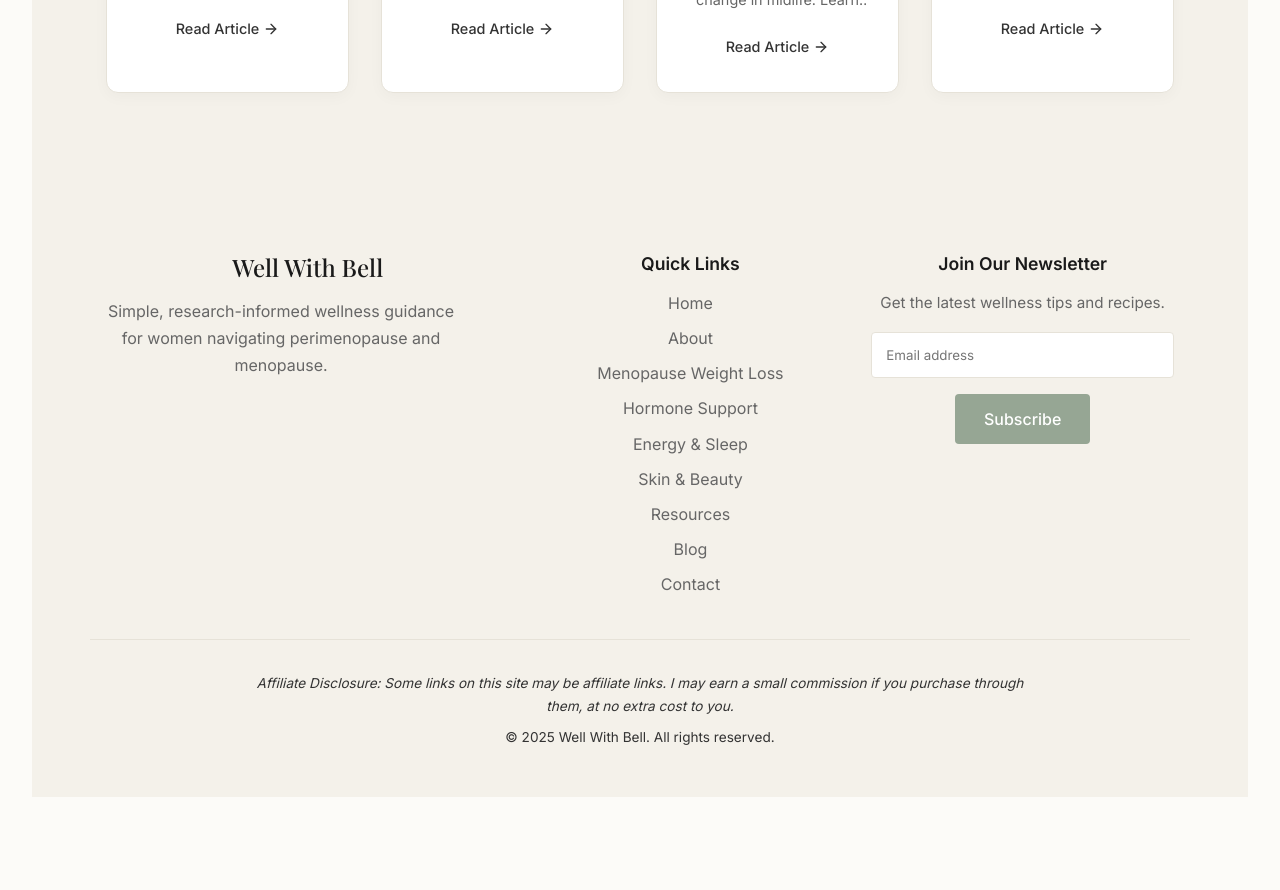
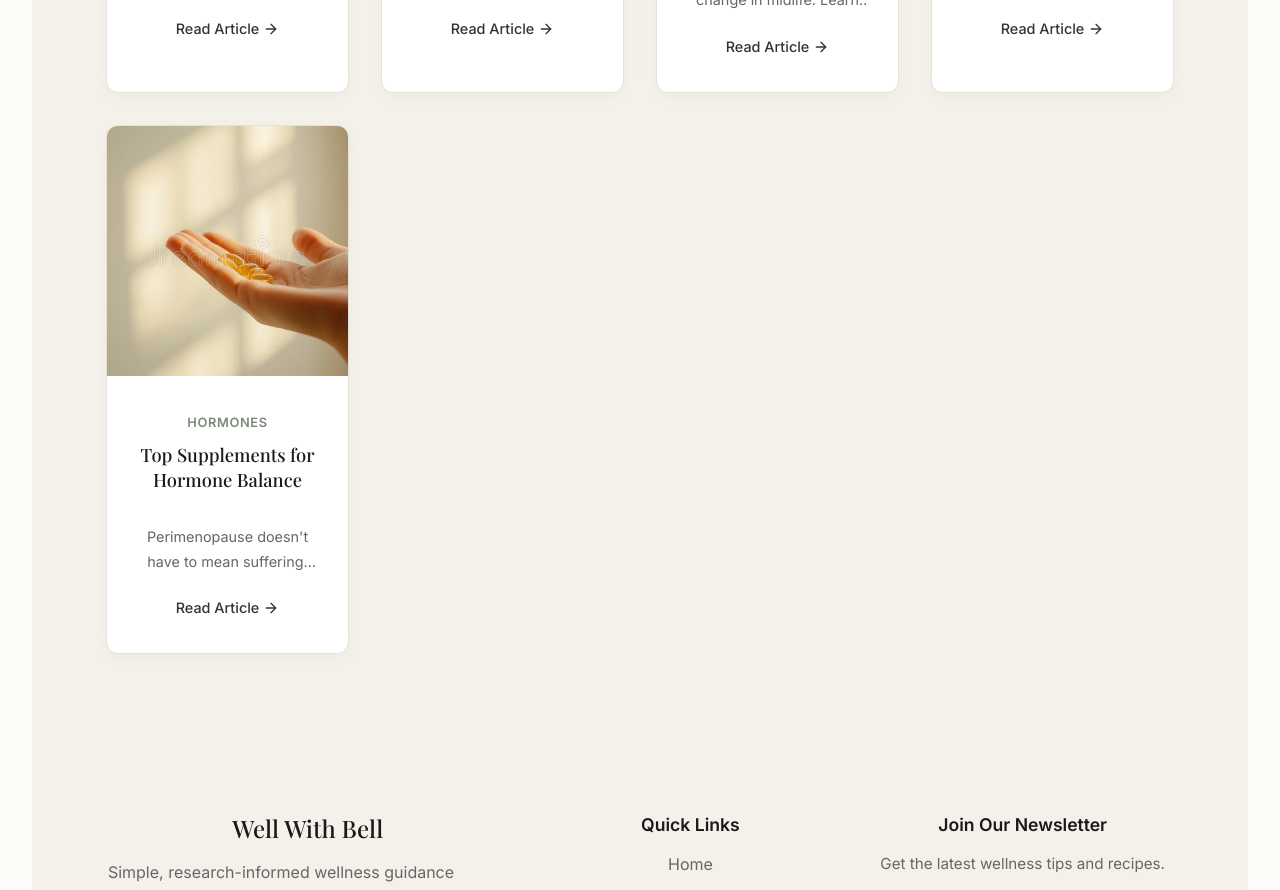
Before and after one commit to ads-ux/wellwithbell, a React (Vite) app: page /blog in a window 1280 px wide. Shown: the part 1000-1890 px from the top of the page. Before the commit the page ends 1829 px from the top, so only its background shows below. Built offline with nearby package versions, Linux system fonts and the light colour scheme.

Commit message:
Draft and publish new Hormone Supplements blog post

```diff
--- a/src/data/blogPosts.js
+++ b/src/data/blogPosts.js
@@ -120,5 +120,48 @@
                 <a href="https://www.isagenix.com/en-CA/shop/natural-beauty/collagen-elixir?pid=e760ff5befe14902bf4b61d23ce15d3d&sharecode=WMFB4" target="_blank" class="btn btn-secondary" style="display: inline-block;">Experience the Collagen Elixir™</a>
             </div>
         `
+    },
+    {
+        slug: 'top-supplements-hormone-balance',
+        title: 'Top Supplements for Hormone Balance',
+        category: 'Hormones',
+        date: 'March 5, 2024',
+        image: '/guide-hormone-supps.jpg',
+        excerpt: 'Perimenopause doesn\'t have to mean suffering. Discover the four foundational supplements I use to clear estrogen dominance, soothe my nervous system, and restore inner calm.',
+        content: `
+            <p>If you're in your 40s or 50s and feeling anxious, bloated, or simply "off," you are likely experiencing the chaotic hormonal shifts of perimenopause. While a foundation of whole foods and strength training is non-negotiable, targeted supplementation is often the bridge between surviving and truly thriving.</p>
+
+            <p>After navigating my own midlife health journey, I've curated a deeply vetted toolkit. Here are the four daily essentials I rely on for internal harmony.</p>
+
+            <h3>1. The Multi-Symptom Reliever: Harmonia™</h3>
+            <p>During the menopause transition, fluctuating estrogen and dropping progesterone can cause a cascade of miserable symptoms—from occasional hot flashes to crushing fatigue. <strong>Harmonia™</strong> is designed specifically for this window. It's an ultra-premium botanical blend that acts almost like a "multivitamin for your hormones," targeting the root cause of these disruptions rather than just masking them.</p>
+            <div style="margin-top: 0.5rem; margin-bottom: 2.5rem;">
+                <a href="https://www.isagenix.com/share/4LDSBNY" target="_blank" style="color: var(--accent-sage-dark); font-weight: 500;">✓ Shop Harmonia™ &rarr;</a>
+            </div>
+
+            <h3>2. The Estrogen Clearer: Triotic™ Probiotics</h3>
+            <p>Most women don't realize that your gut plays a massive role in hormone balance. There is a specific group of gut bacteria called the "estrobolome" responsible for metabolizing and clearing excess estrogen. If your gut is sluggish, that estrogen recirculates, leading to estrogen dominance (hello, heavy periods and belly fat). <strong>Triotic™</strong> provides three clinically studied probiotic strains that survive stomach acid to populate the gut and support healthy estrogen clearance.</p>
+            <div style="margin-top: 0.5rem; margin-bottom: 2.5rem;">
+                <a href="https://www.isagenix.com/share/4LDS7KQ" target="_blank" style="color: var(--accent-sage-dark); font-weight: 500;">✓ Shop Triotic™ &rarr;</a>
+            </div>
+
+            <h3>3. The Cortisol Calmer: IsaFlush®</h3>
+            <p>Magnesium is the great relaxer. It calms the central nervous system, regulates cortisol (our stress hormone), and miraculously helps pull water into the intestines to keep you "regular." A backed-up digestive system means backed-up toxins and hormones. <strong>IsaFlush®</strong> uses a gentle form of magnesium paired with soothing herbs like peppermint to promote digestive regularity without the harshness of a laxative.</p>
+            <div style="margin-top: 0.5rem; margin-bottom: 2.5rem;">
+                <a href="https://www.isagenix.com/share/G296ND" target="_blank" style="color: var(--accent-sage-dark); font-weight: 500;">✓ Shop IsaFlush® &rarr;</a>
+            </div>
+
+            <h3>4. The Mood Elevator: Happy Mix Pack</h3>
+            <p>Let's be honest: the mood swings of midlife are no joke. The <strong>Happy Mix Pack</strong> is my secret weapon for stress resilience. It's packed with potent adaptogens and nootropics—botanicals that biochemically help your body adapt to stress and elevate your neurotransmitters. When I feel that overwhelmed, "frayed edge" sensation creeping in, this brings me back to center.</p>
+            <div style="margin-top: 0.5rem; margin-bottom: 2.5rem;">
+                <a href="https://www.isagenix.com/share/4LDS7KP" target="_blank" style="color: var(--accent-sage-dark); font-weight: 500;">✓ Shop the Happy Mix Pack &rarr;</a>
+            </div>
+
+            <div style="margin: 3rem 0; padding: 2rem; background: var(--bg-beige); border-radius: 12px; text-align: center;">
+                <h4 style="margin-bottom: 1rem;">Ready to support your hormones?</h4>
+                <p style="margin-bottom: 1.5rem; color: var(--text-light); font-size: 0.95rem;">Start building your midlife toolkit today.</p>
+                <a href="/hormone-support" class="btn btn-secondary" style="display: inline-block;">Learn More About Hormone Support</a>
+            </div>
+        `
     }
 ];
--- a/src/pages/Home.jsx
+++ b/src/pages/Home.jsx
@@ -181,7 +181,7 @@
                             <div className="article-content">
                                 <span className="article-category">Hormones</span>
                                 <h3>Top Supplements for Hormone Balance</h3>
-                                <Link to="/hormone-support" className="read-more">Read Article <ArrowRight size={16} /></Link>
+                                <Link to="/blog/top-supplements-hormone-balance" className="read-more">Read Article <ArrowRight size={16} /></Link>
                             </div>
                         </article>
                     </div>
```
